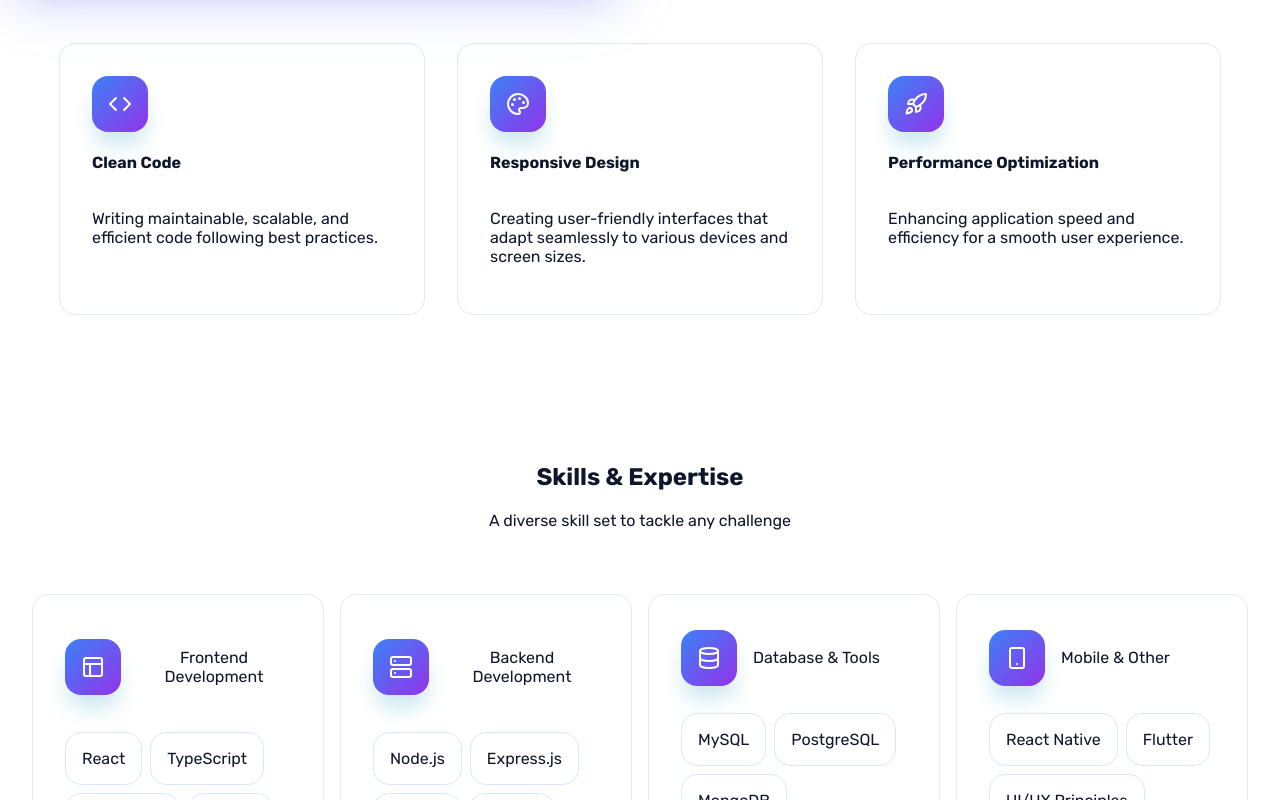
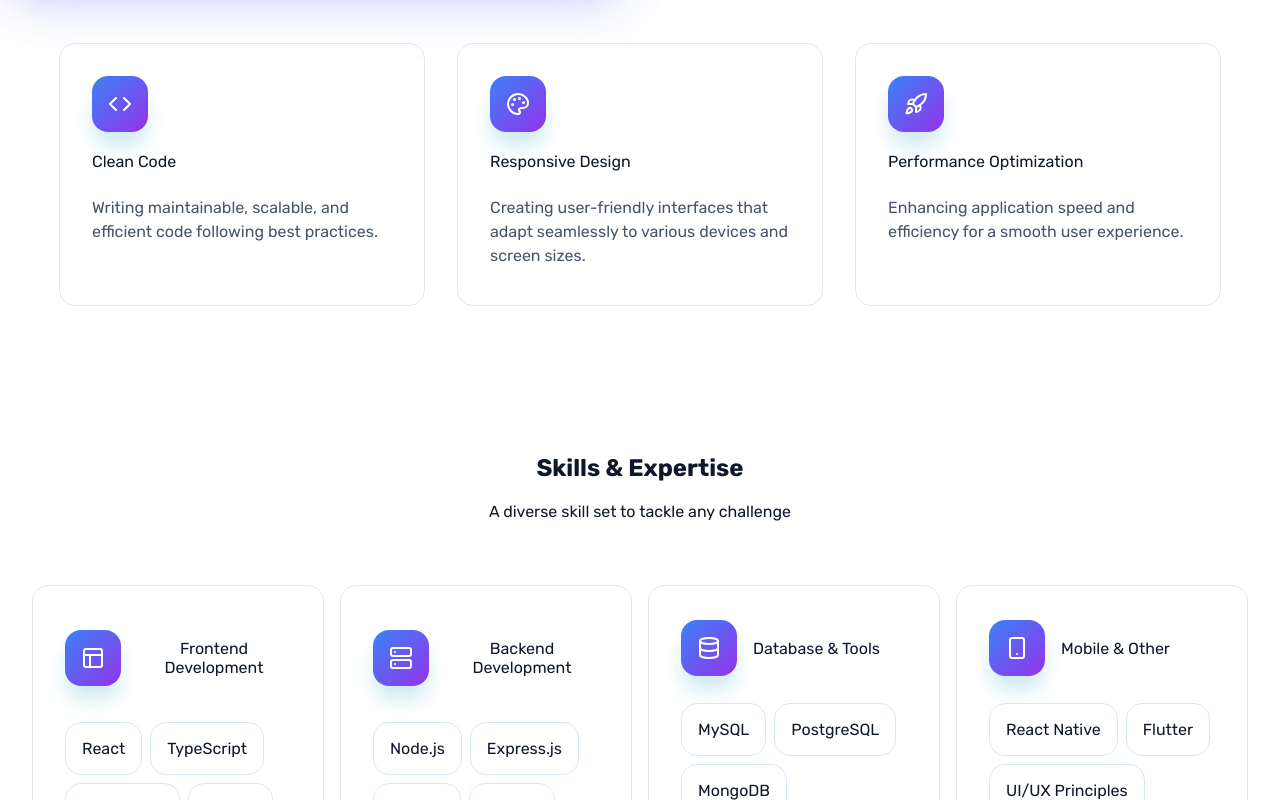
Before and after one commit to Mattias988/MKorsakowsky-V2, a Next.js app in the folder frontend/: page / in a window 1280 px wide. Shown: the part 1420-2220 px from the top of the page. Built offline with nearby package versions, Linux system fonts and the light colour scheme; no server answers.

Commit message:
style: update DescriptionCardsWithIcon styles for improved readability and layout

```diff
--- a/frontend/src/components/InfoCards/DescriptionCardsWithIcon.module.scss
+++ b/frontend/src/components/InfoCards/DescriptionCardsWithIcon.module.scss
@@ -34,7 +34,9 @@
     display: flex;
     justify-content: start;
     h4 {
-
+      font-weight: normal;
+      padding:20px 0;
+      margin: 0;
     }
   }
 
@@ -42,5 +44,12 @@
     flex-grow: 1;
     text-wrap: wrap;
     text-align: start;
+
+    p {
+      line-height: 1.5;
+      color: v.$raw-slate-600;
+      padding:5px 0;
+      margin:0;
+    }
   }
 }
```
